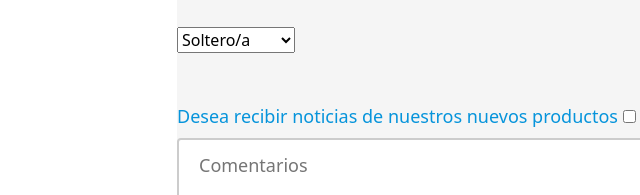
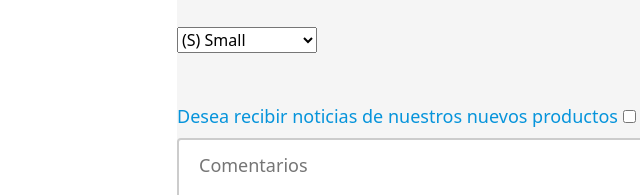
Before and after one commit to JJurgensen94/proyecto-hellcat, a plain HTML site: page html/contacto.html in a window 1280 px wide. Shown: the part 605-800 px from the top of the page, 143-783 px from the left. Drawn offline with nearby package versions, Linux system fonts and the light colour scheme; a web font is replaced by a local one.

Commit message:
arreglado el problema de imagenes

```diff
--- a/html/contacto.html
+++ b/html/contacto.html
@@ -114,9 +114,10 @@
                         <input type="email" id="Correo electronico" placeholder="Ingrese su E-Mail">
                         <div class="tallas">
                             <select name="talles">
-                                <option value="S">Soltero/a</option>
-                                <option value="C">Casado/a</option>
-                                <option value="D">Divorciado/a</option>
+                                <option value="S">(S) Small</option>
+                                <option value="M">(M) Mediano</option>
+                                <option value="L">(L) Largo</option>
+                                <option value="XL">(XL) Extra Largo</option>
                             </select>
                         </div>
                         <div>
--- a/scss/_contacto.scss
+++ b/scss/_contacto.scss
@@ -1,5 +1,3 @@
-
-
 /*------------CONTACTO---------------*/
 
 form {
```
Also changed, not shown: html/blancohombre.html (+1 -1 lines), scss/_main.scss (line endings or trailing spaces).
